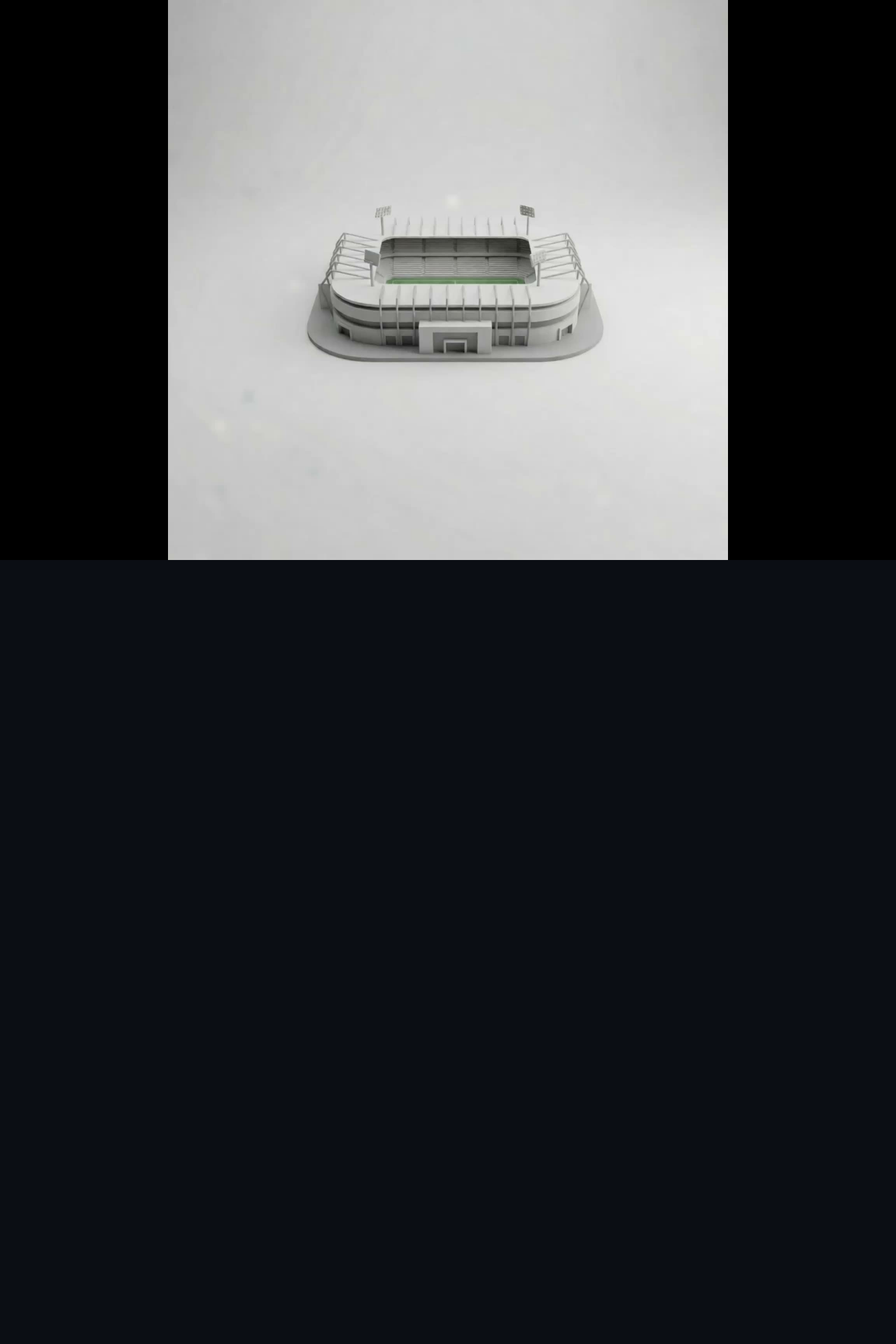
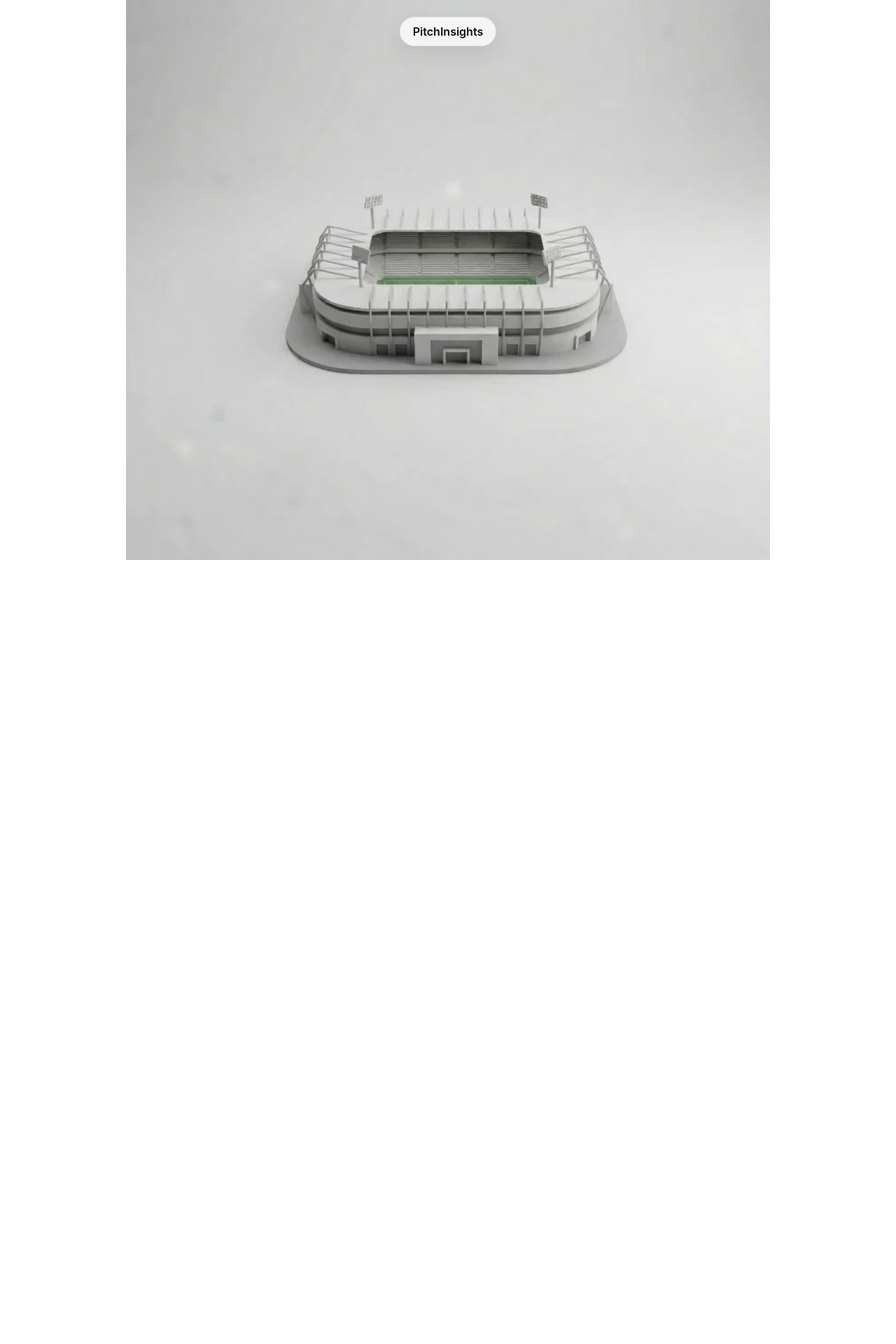
Before and after one commit to LuyxT/pitchinsights, a FastAPI app: page / in a window 1280 px wide. Shown: the top 1920 px of the page at 70% size. Run offline with FastAPI, Linux system fonts and the light colour scheme.

Commit message:
Adjust landing background and title overlay

```diff
--- a/templates/landing.html
+++ b/templates/landing.html
@@ -11,7 +11,7 @@
 
     <style>
         :root {
-            --bg: #0b0e14;
+            --bg: #ffffff;
             --ink: #f5f7ff;
             --muted: rgba(245, 247, 255, 0.7);
             --glass: rgba(12, 16, 26, 0.55);
@@ -46,7 +46,7 @@
             width: 100vw;
             height: 100vh;
             display: block;
-            background: #000;
+            background: #fff;
         }
 
         .scroll-area {
@@ -172,6 +172,23 @@
             text-transform: uppercase;
         }
 
+        .title-overlay {
+            position: fixed;
+            top: 24px;
+            left: 50%;
+            transform: translateX(-50%);
+            z-index: 3;
+            padding: 10px 18px;
+            background: rgba(255, 255, 255, 0.8);
+            border-radius: 999px;
+            font-weight: 600;
+            font-size: 16px;
+            color: #0b0e14;
+            border: 1px solid rgba(0, 0, 0, 0.08);
+            box-shadow: 0 12px 30px rgba(0, 0, 0, 0.08);
+            pointer-events: none;
+        }
+
         @media (max-width: 800px) {
             .overlay-layer {
                 justify-content: center;
@@ -191,6 +208,7 @@
 
 <body>
     <canvas id="frame-canvas"></canvas>
+    <div class="title-overlay">PitchInsights</div>
 
     <div class="overlay-layer" aria-hidden="true">
         <div class="overlay-stack" id="overlayStack">
@@ -315,7 +333,8 @@
 
             const canvasWidth = canvas.width / dpr;
             const canvasHeight = canvas.height / dpr;
-            const scale = Math.min(canvasWidth / img.naturalWidth, canvasHeight / img.naturalHeight);
+            const baseScale = Math.min(canvasWidth / img.naturalWidth, canvasHeight / img.naturalHeight);
+            const scale = baseScale * 1.15;
             const drawWidth = img.naturalWidth * scale;
             const drawHeight = img.naturalHeight * scale;
             const offsetX = (canvasWidth - drawWidth) / 2;
```
